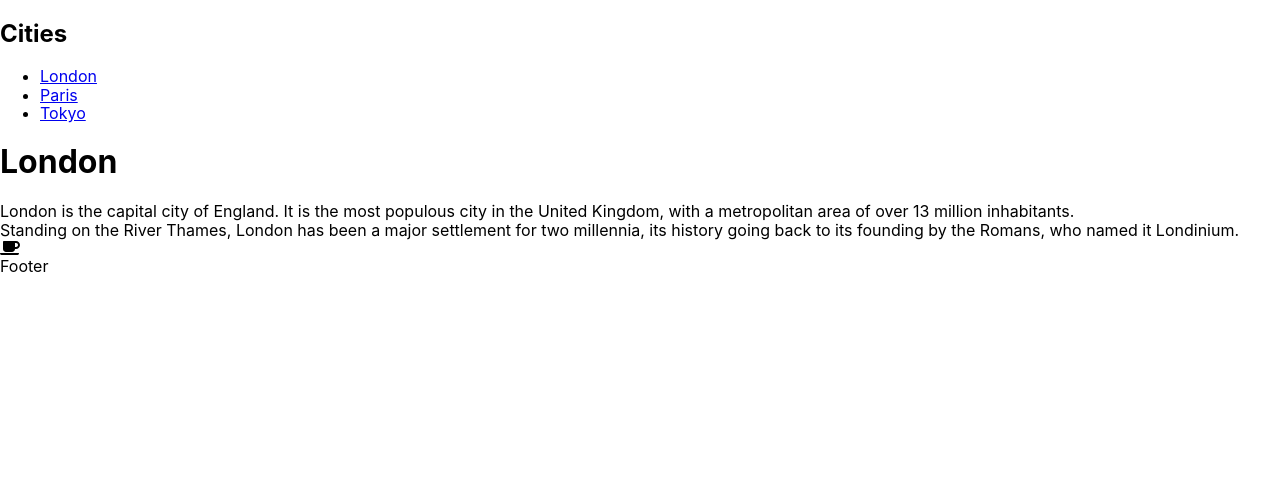
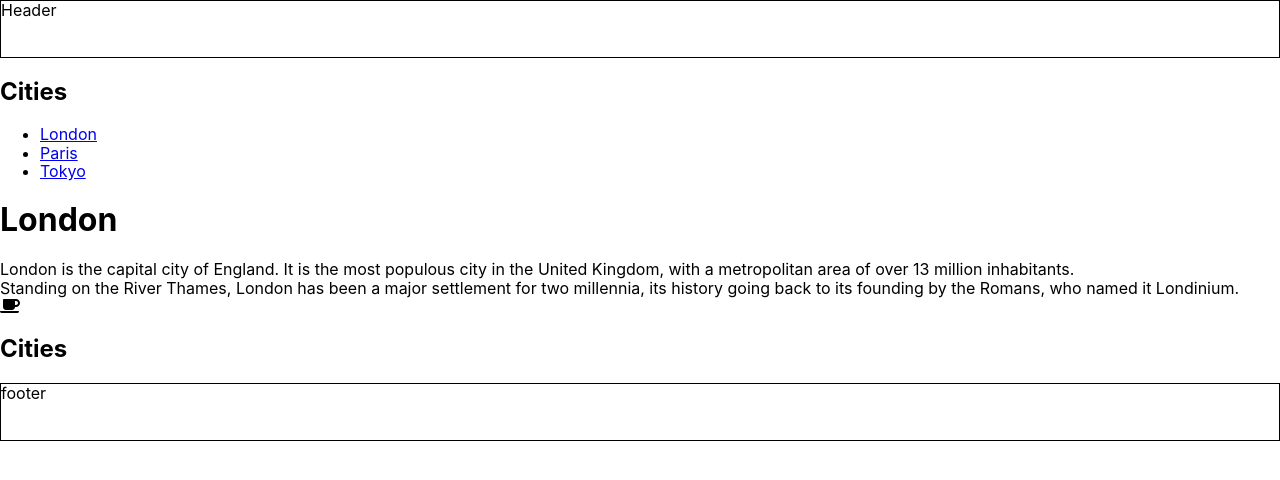
Before and after one commit to HoangNgocThang/MyStore-client-reactjs, a React (Create React App) app: page /test in a window 1280 px wide. Shown: the top 480 px of the page. Built offline with nearby package versions, Linux system fonts and the light colour scheme.

Commit message:
them header footer

```diff
--- a/package.json
+++ b/package.json
@@ -20,6 +20,7 @@
   },
   "scripts": {
     "start": "set PORT=4200 && react-scripts start",
+    "start-mac": "export PORT=4200 && react-scripts start",
     "build": "react-scripts build",
     "test": "react-scripts test",
     "eject": "react-scripts eject"
--- /dev/null
+++ b/src/App.css
@@ -0,0 +1,11 @@
+.header-root {
+  border: 1px solid black;
+  height: 56px;
+  width: '100%';
+}
+
+.footer-root {
+  border: 1px solid black;
+  height: 56px;
+  width: '100%';
+}
--- a/src/App.js
+++ b/src/App.js
@@ -1,5 +1,5 @@
 import React from "react";
-import { BrowserRouter as Router, Switch, Route ,  useRouteMatch,} from "react-router-dom";
+import { BrowserRouter as Router, Switch, Route} from "react-router-dom";
 import BaseCartScreen from "./screens/CartScreen";
 import BaseHomeScreen from "./screens/HomeScreen";
 import BaseLoginScreen from "./screens/LoginScreen";
@@ -8,13 +8,18 @@ import BaseRegisterScreen from "./screens/RegisterScreen";
 import BaseAccountScreen from './screens/AccountScreen';
 import BaseTestScreen from "./screens/TestScreen";
 import BaseDetailProductScreen from "./screens/DetailProductScreen";
-
+import './App.css';
 
 export default function App() {
-  //let match = useRouteMatch();
+
   return (
     <Router>
       <div className="App">
+
+        <div className="header-root">
+          <p>Header</p>
+        </div>
+
         <Switch>
          <Route path="/:slugCategory/:slugProduct">
             <BaseDetailProductScreen />
@@ -41,6 +46,7 @@ export default function App() {
             <BaseHomeScreen />
           </Route>
         </Switch>
+
       </div>
     </Router>
   );
--- a/src/screens/TestScreen.js
+++ b/src/screens/TestScreen.js
@@ -34,8 +34,12 @@ class TestScreen extends Component {
                 </section>
 
                 <footer>
-                    <p>Footer</p>
+                    <h2>Cities</h2>
                 </footer>
+
+                <div className="footer-root">
+                    <p>footer</p>
+                </div>
 
             </div>
         );
@@ -44,4 +48,5 @@ class TestScreen extends Component {
 
 export default function BaseTestScreen() {
     return <TestScreen />
+
 }
```
Also changed, not shown: 1 other file (tests, documents, lock files or other folders).
